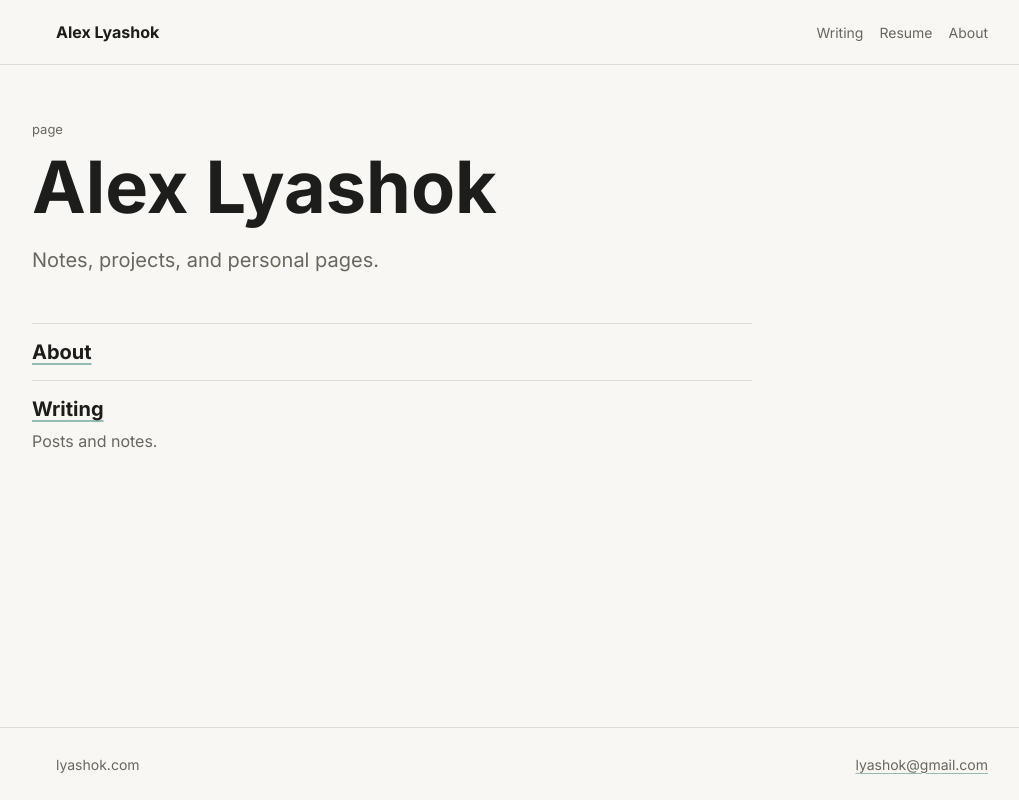
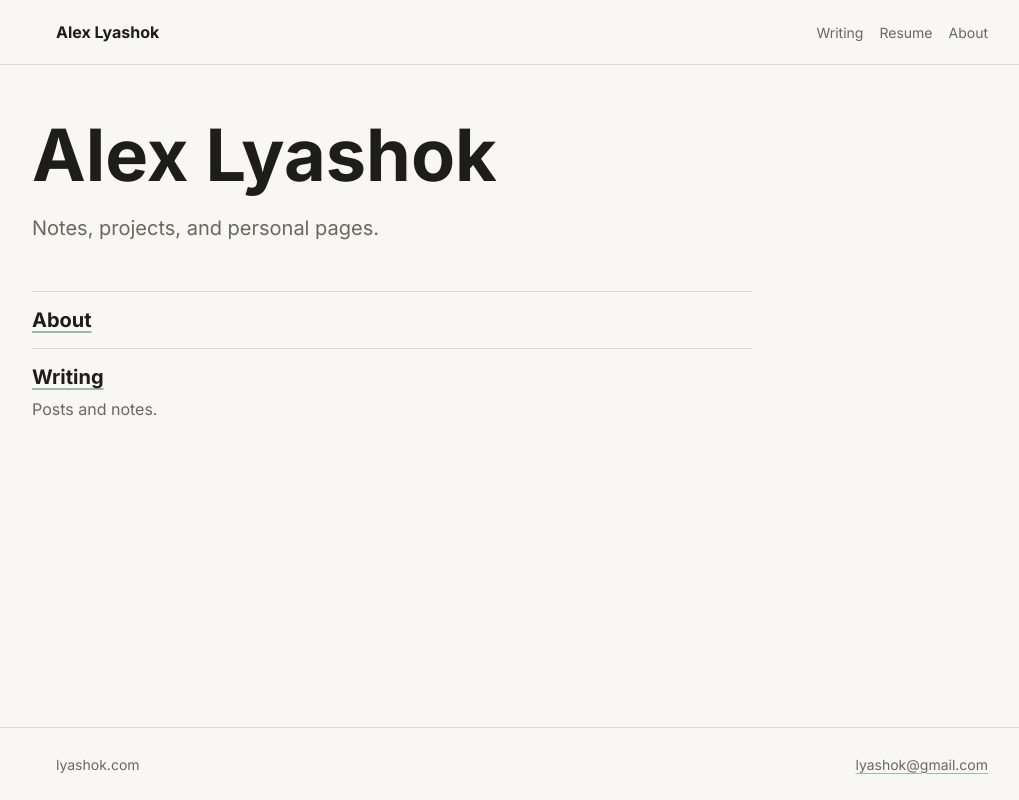
Before and after one commit to olyashok/www-lyashok, a Next.js app: page / in a window 1280 px wide. Shown: the whole page, without its empty margins (118-1137 px from the left). Built offline with nearby package versions, Linux system fonts and the light colour scheme; no server answers.

Commit message:
Hide page type label

```diff
--- a/app/[[...slug]]/page.tsx
+++ b/app/[[...slug]]/page.tsx
@@ -56,7 +56,7 @@ export default async function ContentPage({ params }: PageProps) {
 
   return (
     <article className="article">
-      <p className="eyebrow">{formatMeta(entry)}</p>
+      {formatMeta(entry) && <p className="eyebrow">{formatMeta(entry)}</p>}
       <h1>{entry.frontmatter.title}</h1>
       {entry.frontmatter.summary && (
         <p className="summary">{entry.frontmatter.summary}</p>
@@ -91,6 +91,8 @@ function sortByDate(a: ContentEntry, b: ContentEntry): number {
 }
 
 function formatMeta(entry: ContentEntry): string {
+  if (entry.frontmatter.type === 'page') return ''
+
   const parts = []
   if (entry.frontmatter.type) parts.push(entry.frontmatter.type)
   if (entry.frontmatter.date) {
```
